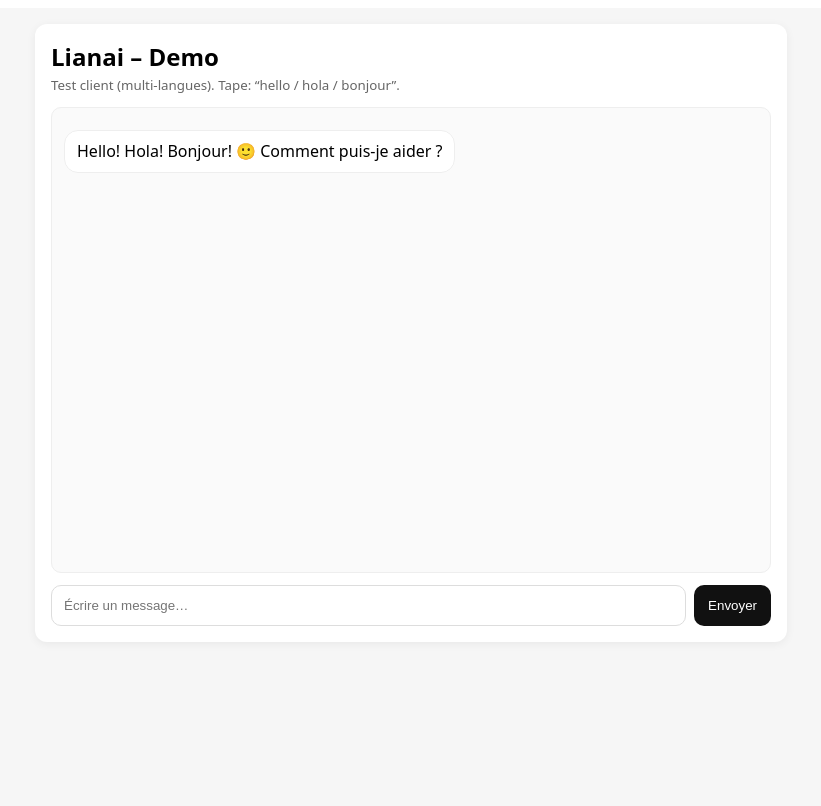
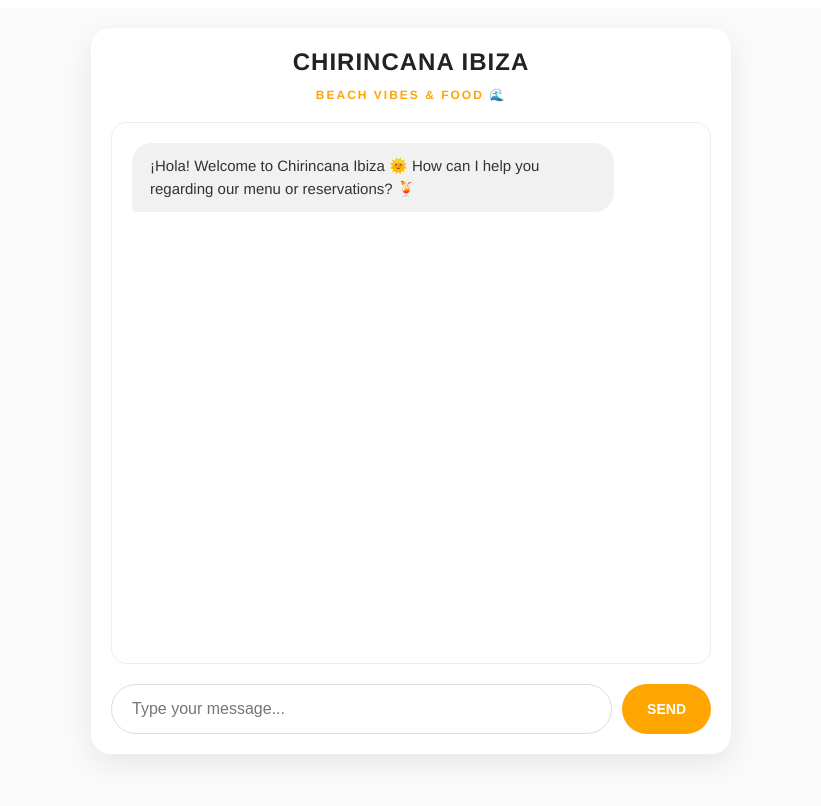
Before and after one commit to Linaia-Ai/Lianai-demo, a Next.js app: page / in a window 1280 px wide. Shown: the top 806 px of the page, without its empty margins (229-1050 px from the left). Built offline with nearby package versions, Linux system fonts and the light colour scheme.

Commit message:
Update index.js

```diff
--- a/pages/index.js
+++ b/pages/index.js
@@ -1,154 +1,102 @@
 import { useEffect, useRef, useState } from "react";
 
 export default function Home() {
-  const [sessionId, setSessionId] = useState(null);
+  const [session_id, setSessionId] = useState(null);
   const [text, setText] = useState("");
+
+  // ICI : Le nouveau message d'accueil Bilingue
   const [messages, setMessages] = useState([
-    {
-      who: "bot",
-      text: "Hello! Hola! Bonjour! 🙂 Comment puis-je aider ?"
-    }
+    { who: "bot", text: "¡Hola! Welcome to Chirincana Ibiza 🌞\nHow can I help you regarding our menu or reservations? 🍹" },
   ]);
 
   const chatRef = useRef(null);
-
-  // 👇 Change ici si tu veux tester un autre client
-  const profile_id = "chirincana";
 
   useEffect(() => {
     if (chatRef.current) chatRef.current.scrollTop = chatRef.current.scrollHeight;
   }, [messages]);
 
-  function add(who, t) {
-    setMessages((m) => [...m, { who, text: t }]);
-  }
-
   async function sendMessage() {
     const t = text.trim();
     if (!t) return;
+
+    // 1. On affiche le message de l'utilisateur tout de suite
+    const userMsg = { who: "me", text: t };
+    // IMPORTANT : On crée la nouvelle liste d'historique complète
+    const newHistory = [...messages, userMsg];
+
+    setMessages(newHistory);
     setText("");
-    add("me", t);
 
     try {
-      const r = await fetch("/api/chat", {
-        method: "POST",
-        headers: { "Content-Type": "application/json" },
+      const response = await fetch('/api/chat', {
+        method: 'POST',
+        headers: { 'Content-Type': 'application/json' },
         body: JSON.stringify({
-          profile_id,
+          profile_id: "chirincana",
           message: t,
-          session_id: sessionId
-        })
+          history: newHistory, // On envoie bien TOUTE la conversation
+          session_id: session_id
+        }),
       });
 
-      const data = await r.json().catch(() => ({}));
+      if (!response.ok) throw new Error('Network response was not ok');
 
-      if (!r.ok) {
-        add("bot", "Erreur serveur. Regarde les logs Vercel.");
-        return;
+      const data = await response.json();
+      if (data.session_id) setSessionId(data.session_id);
+
+      if (data.reply) {
+        setMessages((prev) => [...prev, { who: "bot", text: data.reply }]);
       }
-
-      if (data.session_id) setSessionId(data.session_id);
-      add("bot", data.reply || "Pas de réponse.");
     } catch (e) {
-      add("bot", "Erreur réseau (impossible de joindre le backend).");
+      setMessages((prev) => [...prev, { who: "bot", text: "Connection error... 🌊 Please try again." }]);
     }
   }
 
   return (
-    <div style={styles.page}>
-      <div style={styles.card}>
-        <h2 style={{ margin: 0 }}>Lianai – Demo</h2>
-        <small style={{ color: "#666" }}>
-          Test client (multi-langues). Tape: “hello / hola / bonjour”.
-        </small>
+    <div style={{ fontFamily: "'Helvetica Neue', sans-serif", background: "#fafafa", minHeight: "100vh", padding: "20px" }}>
+      <div style={{ maxWidth: "600px", margin: "0 auto", background: "white", borderRadius: "20px", padding: "20px", boxShadow: "0 10px 30px rgba(0,0,0,0.08)" }}>
 
-        <div ref={chatRef} style={styles.chat}>
+        {/* LE NOUVEAU TITRE */}
+        <h2 style={{ textAlign: "center", color: "#222", margin: "0 0 5px 0", textTransform: "uppercase", letterSpacing: "1px" }}>
+          Chirincana Ibiza
+        </h2>
+        <p style={{ textAlign: "center", fontSize: "12px", color: "#ffa500", fontWeight: "bold", marginBottom: "20px", letterSpacing: "2px" }}>
+          BEACH VIBES & FOOD 🌊
+        </p>
+
+        <div ref={chatRef} style={{ height: "500px", overflowY: "auto", border: "1px solid #eee", padding: "20px", marginBottom: "20px", borderRadius: "15px", background: "#fff" }}>
           {messages.map((m, i) => (
-            <div
-              key={i}
-              style={{
-                display: "flex",
-                justifyContent: m.who === "me" ? "flex-end" : "flex-start",
-                margin: "10px 0"
-              }}
-            >
-              <div
-                style={{
-                  ...styles.bubble,
-                  background: m.who === "me" ? "#dff1ff" : "#fff"
-                }}
-              >
+            <div key={i} style={{ display: "flex", justifyContent: m.who === "me" ? "flex-end" : "flex-start", marginBottom: "15px" }}>
+              <div style={{
+                background: m.who === "me" ? "#222" : "#f1f1f1",
+                color: m.who === "me" ? "white" : "#333",
+                padding: "12px 18px",
+                borderRadius: "20px",
+                borderBottomRightRadius: m.who === "me" ? "4px" : "20px",
+                borderBottomLeftRadius: m.who === "bot" ? "4px" : "20px",
+                maxWidth: "80%",
+                lineHeight: "1.5",
+                fontSize: "15px"
+              }}>
                 {m.text}
               </div>
             </div>
           ))}
         </div>
 
-        <div style={styles.bar}>
+        <div style={{ display: "flex", gap: "10px" }}>
           <input
+            style={{ flex: 1, padding: "15px", borderRadius: "30px", border: "1px solid #ddd", outline: "none", fontSize: "16px", paddingLeft: "20px" }}
             value={text}
             onChange={(e) => setText(e.target.value)}
             onKeyDown={(e) => e.key === "Enter" && sendMessage()}
-            placeholder="Écrire un message…"
-            style={styles.input}
+            placeholder="Type your message..."
           />
-          <button onClick={sendMessage} style={styles.button}>
-            Envoyer
+          <button onClick={sendMessage} style={{ padding: "0 25px", background: "#ffa500", color: "#fff", border: "none", borderRadius: "30px", cursor: "pointer", fontWeight: "bold", fontSize: "14px" }}>
+            SEND
           </button>
         </div>
       </div>
     </div>
   );
 }
-
-const styles = {
-  page: {
-    fontFamily: "system-ui, -apple-system, Arial",
-    background: "#f6f6f6",
-    minHeight: "100vh",
-    padding: 16
-  },
-  card: {
-    maxWidth: 720,
-    margin: "0 auto",
-    background: "white",
-    borderRadius: 12,
-    padding: 16,
-    boxShadow: "0 2px 10px rgba(0,0,0,.06)"
-  },
-  chat: {
-    height: "55vh",
-    overflow: "auto",
-    border: "1px solid #eee",
-    borderRadius: 10,
-    padding: 12,
-    background: "#fafafa",
-    marginTop: 12
-  },
-  bubble: {
-    maxWidth: "80%",
-    padding: "10px 12px",
-    borderRadius: 14,
-    lineHeight: 1.3,
-    border: "1px solid #eee"
-  },
-  bar: {
-    display: "flex",
-    gap: 8,
-    marginTop: 12
-  },
-  input: {
-    flex: 1,
-    padding: 12,
-    borderRadius: 10,
-    border: "1px solid #ddd"
-  },
-  button: {
-    padding: "12px 14px",
-    borderRadius: 10,
-    border: 0,
-    background: "#111",
-    color: "#fff",
-    cursor: "pointer"
-  }
-};
```
